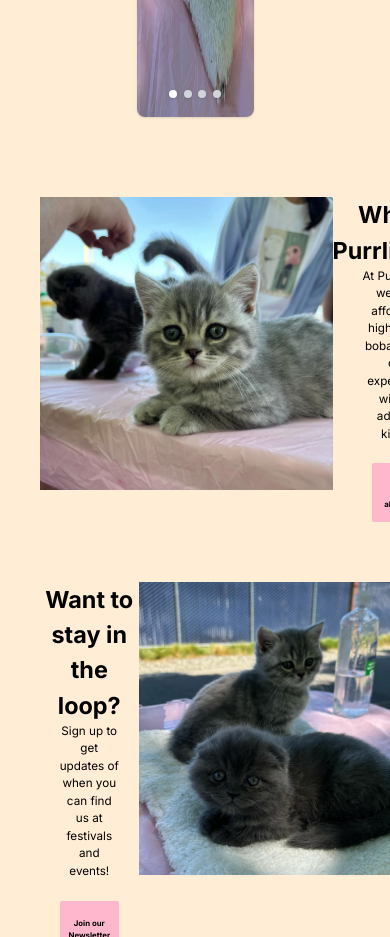
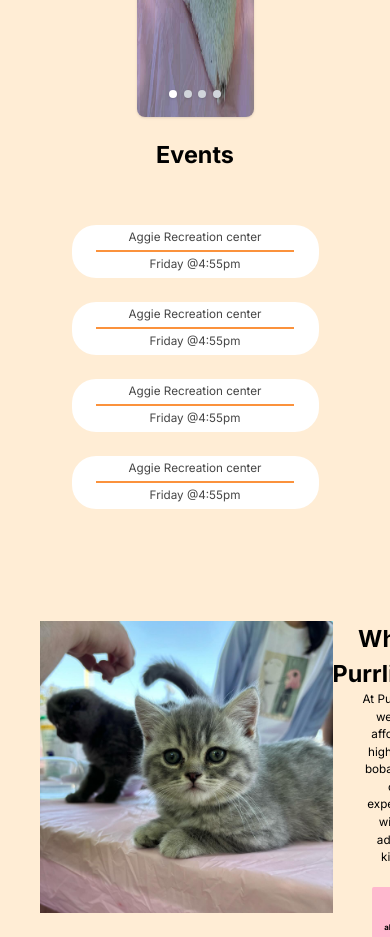
Before and after one commit to devanshkat/purrlicious-boba, a Next.js app in the folder frontend/: page / in a window 390 px wide. Shown: the part 1100-2037 px from the top of the page. Built offline with nearby package versions, Linux system fonts and the light colour scheme; a web font is replaced by a local one.

Commit message:
Implemented Event Component
- Implemented an Event Component
- Made its responsive to different devices

```diff
--- /dev/null
+++ b/frontend/app/components/Events.tsx
@@ -0,0 +1,40 @@
+import React from 'react';
+import Logo from "../../public/Images/PLogo.png";
+
+
+const Events = () => {
+  return (
+    <div className="flex flex-col justify-center items-center text-black">
+        <div className='text-[6vmin] font-bold'>Events</div>
+        <div className='flex flex-col transition-all duration-500 ease-in-out rounded-[1.5em] text-center text-[#454545] p-10 w-[90%]'>
+            <div className='flex flex-col xl:flex-row items-center m-3 h-[full] xl:h-[10vmin] bg-white rounded-[1.5em]'>
+                <div className='p-1 w-full text-[3vmin]'>Aggie Recreation center</div>
+                <div className="border-[0.25vmin] border-orange-400 w-[80%] xl:w-[0vmin] xl:h-[7vmin]"></div>
+                <div className='p-1 w-full text-[3vmin]'>Friday @4:55pm</div>
+            </div>
+
+            <div className='flex flex-col xl:flex-row items-center m-3 h-[full] xl:h-[10vmin] bg-white rounded-[1.5em]'>
+                <div className='p-1 w-full text-[3vmin]'>Aggie Recreation center</div>
+                <div className="border-[0.25vmin] border-orange-400 w-[80%] xl:w-[0vmin] xl:h-[7vmin]"></div>
+                <div className='p-1 w-full text-[3vmin]'>Friday @4:55pm</div>
+            </div>
+
+            <div className='flex flex-col xl:flex-row items-center m-3 h-[full] xl:h-[10vmin] bg-white rounded-[1.5em]'>
+                <div className='p-1 w-full text-[3vmin]'>Aggie Recreation center</div>
+                <div className="border-[0.25vmin] border-orange-400 w-[80%] xl:w-[0vmin] xl:h-[7vmin]"></div>
+                <div className='p-1 w-full text-[3vmin]'>Friday @4:55pm</div>
+            </div>
+
+            <div className='flex flex-col xl:flex-row items-center m-3 h-[full] xl:h-[10vmin] bg-white rounded-[1.5em]'>
+                <div className='p-1 w-full text-[3vmin]'>Aggie Recreation center</div>
+                <div className="border-[0.25vmin] border-orange-400 w-[80%] xl:w-[0vmin] xl:h-[7vmin]"></div>
+                <div className='p-1 w-full text-[3vmin]'>Friday @4:55pm</div>
+            </div>
+
+        </div>
+    </div>
+
+  );
+};
+
+export default Events;
--- a/frontend/app/components/Nav.tsx
+++ b/frontend/app/components/Nav.tsx
@@ -21,7 +21,7 @@ const Nav: React.FC<NavProps> = ({showTitle}) => {
         <img className="rounded-[3.5rem]" src={Logo.src} alt="Logo" width={"110rem"} height={"110rem"}/>
         </Link>
         <div className={`transition-all duration-500 ease-in-out transform ${showTitle ? "opacity-100 scale-100" : "opacity-0 scale-90"}`}>
-          <h1 className="ml-5 font-inknut text-center text-black text-[2.8em] font-bold">Purrlicious Boba</h1>
+          <h1 className="ml-5 font-inknut text-center text-black text-[3vmin] font-bold">Purrlicious Boba</h1>
         </div>
       </div>
 
--- a/frontend/app/page.tsx
+++ b/frontend/app/page.tsx
@@ -8,6 +8,7 @@ import BobaImage from "../public/Images/BobaTea.jpg"
 import Cat1 from "../public/Images/purrlicious_cats_2.png"
 import Cat2 from "../public/Images/purrlicious_cats_1.png"
 import Carosell from "./components/Carosell"
+import Events from "./components/Events"
 import img1 from "../public/Images/Carousel1.png"
 import img2 from "../public/Images/Carousel2.png"
 import img3 from "../public/Images/Carousel3.png"
@@ -72,6 +73,9 @@ export default function Home() {
       <div className="flex justify-center text-center items-center text-black">
         <Carosell data={carosellData}/>
       </div>
+      <div>
+        <Events/>
+      </div>
       <div className="flex flex-col items-center m-10 ">
 
         <TextImage
```
